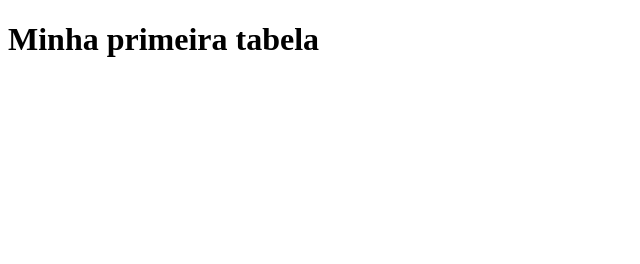
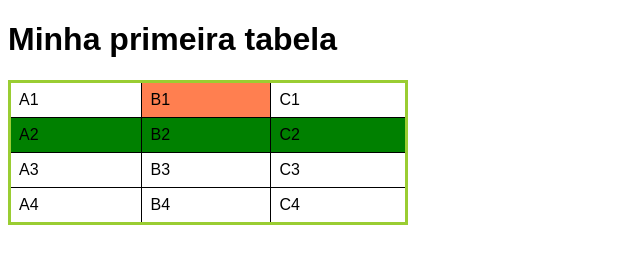
Before and after one commit to maiermariane/html-css, a plain HTML site: page exercicios/ex023/tabela001.html in a window 1280 px wide. Shown: the whole page, without its empty margins (0-640 px from the left). Drawn offline with Linux system fonts and the light colour scheme.

Commit message:
tabela completa

```diff
--- a/exercicios/ex023/tabela001.html
+++ b/exercicios/ex023/tabela001.html
@@ -5,11 +5,55 @@
     <meta http-equiv="X-UA-Compatible" content="IE=edge">
     <meta name="viewport" content="width=device-width, initial-scale=1.0">
     <title>Tabelas</title>
+    <style>
+        body{
+            font-family: Arial, Helvetica, sans-serif;
+        }
+
+        table {
+            width: 400px;
+            border-collapse: collapse;
+            border: 3px solid yellowgreen;
+        }
+
+        tr.linha {
+            background-color: green;
+        }
+
+        td {
+            border: 1px solid black;
+            padding: 8px;
+        }
+
+        td.dado{
+            background-color: coral;
+        }
+    </style>
 </head>
 <body>
     <h1>Minha primeira tabela</h1>
     <table>
-        <tr></tr>
+        <tr>
+            <td>A1</td>
+            <td class="dado">B1</td>
+            <td>C1</td>
+        </tr>
+        <tr class="linha">
+            <td>A2</td>
+            <td>B2</td>
+            <td>C2</td>
+        </tr>
+        <tr>
+            <td>A3</td>
+            <td>B3</td>
+            <td>C3</td>
+
+        </tr>
+        <tr>
+            <td>A4</td>
+            <td>B4</td>
+            <td>C4</td>
+        </tr>
     </table>
 </body>
 </html>
```
